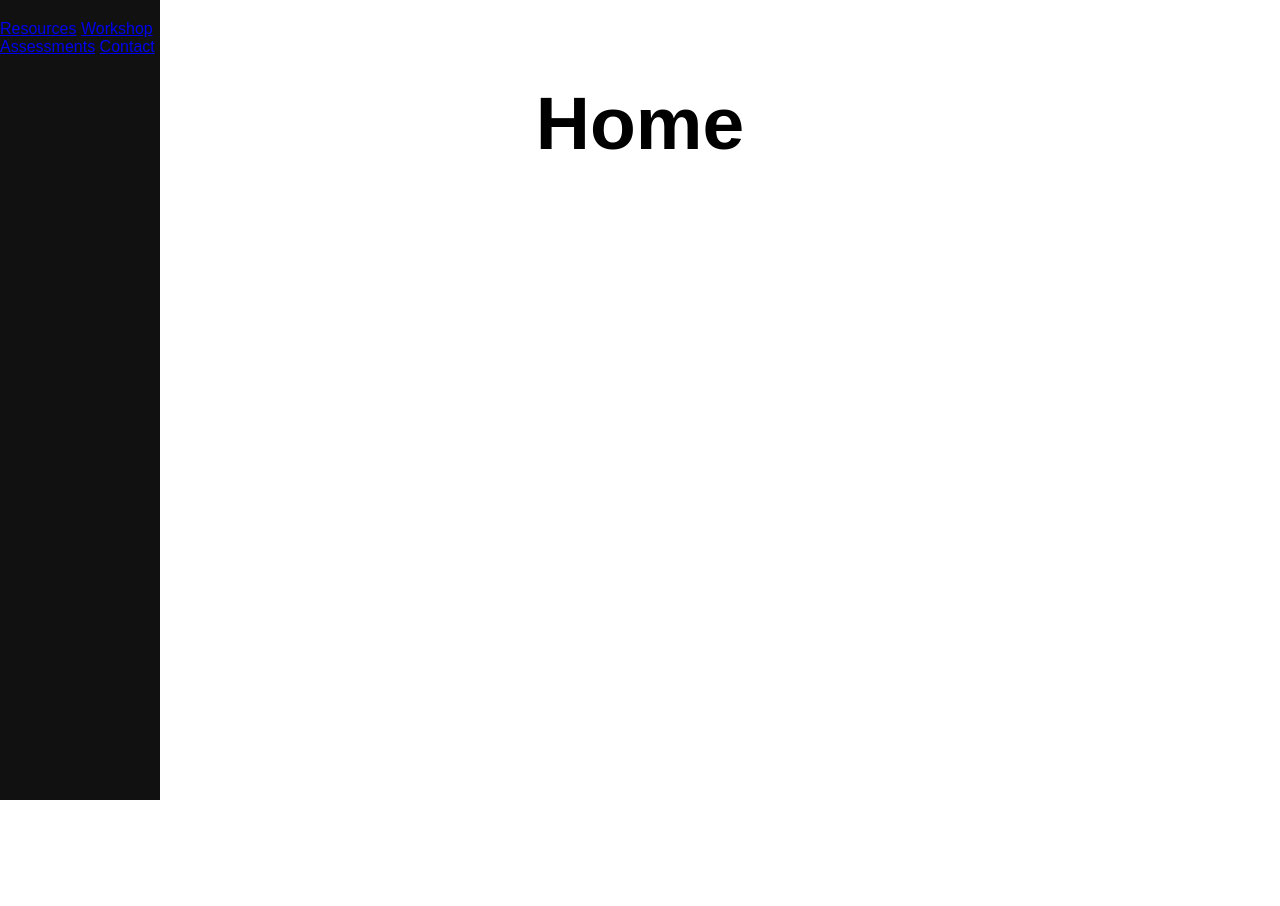
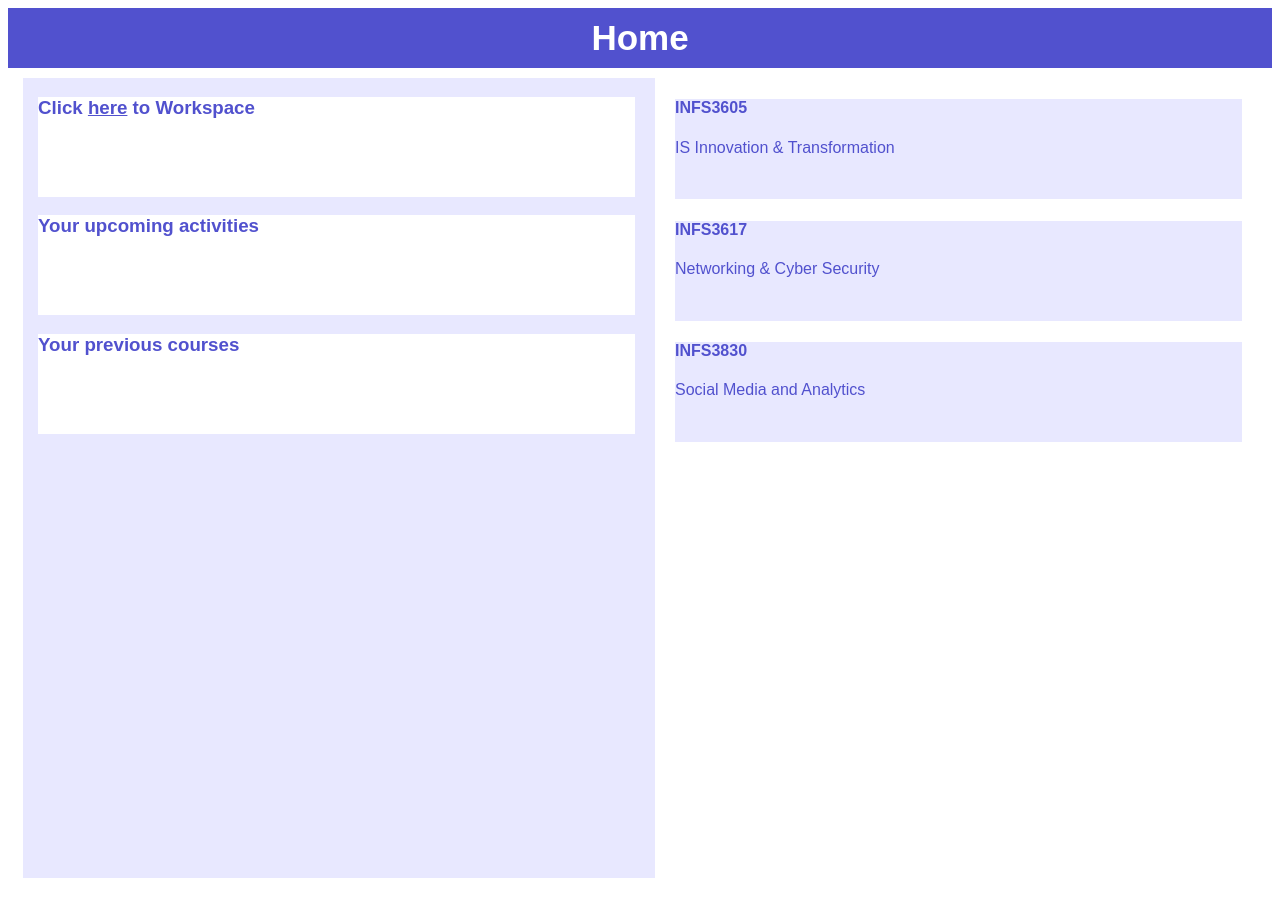
Before and after one commit to BevL99/E-Learn, a PHP site: page /student_home_pg.html in a window 1280 px wide. Before the commit the page ends 800 px from the top, so only its background shows below. Run offline with PHP 8.4, Linux system fonts and the light colour scheme.

Commit message:
student home page

```diff
--- a/student_home_pg.html
+++ b/student_home_pg.html
@@ -5,22 +5,100 @@
         <title>Home Page</title>
         <link rel="stylesheet" href="styles.css">
 </head>
+
+<style>
+
+  header {
+    text-align: center;
+    font-size: 35px;
+    font-weight: bold;
+    height: 40px;
+    padding: 10px;
+    color: white;
+    background: rgb(81, 81, 206);
+  }
+
+.summaryitems{
+    height: 100px;
+    background:white;
+    color:rgb(81,81,206);
+    margin-left: 15px;
+    margin-right: 20px;
+    text-align: left;
+}
+
+.containdiv{
+    display: flex;
+    margin-top: 10px;
+}
+.left{
+    height: 100vh;
+    margin-bottom: 20px;
+    width: 50%;
+    margin-left: 15px;
+    background: rgba(220, 220, 255, 0.65);
+}
+.right{
+    height: 100vh;
+    margin-bottom: 20px;
+    margin-right: 15px;
+    flex-grow: 1;
+    background: white;
+}
+.courses{
+    height: 100px;
+    background: rgba(220, 220, 255, 0.65);
+    color: rgb(81,81,206);
+    margin-left: 20px;
+    margin-right: 15px;
+}
+
+</style>
+
 <body>
-
 <header>
-  <h2>Home</h2>
+  Home
 </header>
 
 
-  <div class="sidenav">
-    <a href="#about">Resources</a>
-    <a href="#services">Workshop</a>
-    <a href="#clients">Assessments</a>
-    <a href="#contact">Contact</a>
-  </div>
+  <div class="containdiv">
+    <div class="left">
+      <section class="summaryitems">
+        <h3>Click <u>here</u> to Workspace</h3>
+      </section>
 
-  <div class ="main">
+      <section class="summaryitems">
+        <h3>Your upcoming activities</h3>
+      </section>
 
+      <section class="summaryitems">
+        <h3>Your previous courses</h3>
+      </section>
+
+    </div>
+
+    <div class="right">
+      <section class = "courses">
+        <h4>INFS3605</h4>
+        <p>
+          IS Innovation & Transformation
+        </p>
+      </section>
+
+      <section class = "courses">
+        <h4>INFS3617</h4>
+        <p>
+          Networking & Cyber Security
+        </p>
+      </section>
+
+      <section class = "courses">
+        <h4>INFS3830</h4>
+        <p>
+          Social Media and Analytics
+        </p>
+      </section>
+    </div>
   </div>
 
 
--- a/styles.css
+++ b/styles.css
@@ -1,119 +1,3 @@
 body {
   font-family: Arial, Helvetica, sans-serif;
 }
-
-form {
-  border: none;
-  align-content: center;
-}
-
-input[type=text], input[type=password] {
-  width: 300px;
-  padding: 10px 20px;
-  margin: 8px 0;
-  display: list-item;
-  border: 1px solid rgb(198, 250, 177);
-}
-
-button {
-  background-color: rgb(73, 206, 46);
-  color: white;
-  padding: 14px 20px;
-  margin: 10px 0;
-  border: none;
-  cursor: pointer;
-  width: 300px;
-  display: list-item;
-}
-
-button:hover {
-  opacity: 0.8;
-}
-
-.imgcontainer {
-  text-align: center;
-  width: 400px;
-  height: 250px;
-  margin: auto;
-  padding: 10px 30px;
-  background-color: rgba(255, 255, 255, 0.6);
-}
-
-img.avatar {
-  width: 50%;
-}
-
-.lgncontainer {
-  padding: 10px 30px;
-  width: 400px;
-  height: 500px;
-  margin: auto;
-  border: none;
-  background-color: rgba(255, 255, 255, 0.6);
-  align-content: center;
-}
-
-span.psw {
-  float: right;
-  padding-top: 16px;
-}
-
-hr.border{
-  border-top: 7px solid #bbb;
-  opacity: 60%;
-  border-radius: 5px;
-}
-
-header {
-  text-align: center;
-  font-size: 50px;
-  font-weight: bold;
-  height: 50px;
-  padding: 10px;
-  color: rgb(0, 0, 0);
-}
-
-.sidenav {
-  height: 100%;
-  width: 160px;
-  position: fixed;
-  z-index: 1;
-  top: 0;
-  left: 0;
-  background-color: #111;
-  overflow-x: hidden;
-  padding-top: 20px;
-}
-
-.sidenav links {
-  padding: 6px 8px 6px 16px;
-  text-decoration: none;
-  font-size: 25px;
-  color: #818181;
-  display: block;
-}
-
-.sidenav link hover {
-  color: #f1f1f1;
-}
-
-.vertical-menu {
-  width: 200px;
-}
-
-.vertical-menu a {
-  background-color: #eee;
-  color: black;
-  display: block;
-  padding: 12px;
-  text-decoration: none;
-}
-
-.vertical-menu a:hover {
-  background-color: #ccc;
-}
-
-.vertical-menu a.active {
-  background-color: #4CAF50;
-  color: white;
-}
```
Also changed, not shown: login_page.html (+71 -8 lines).
